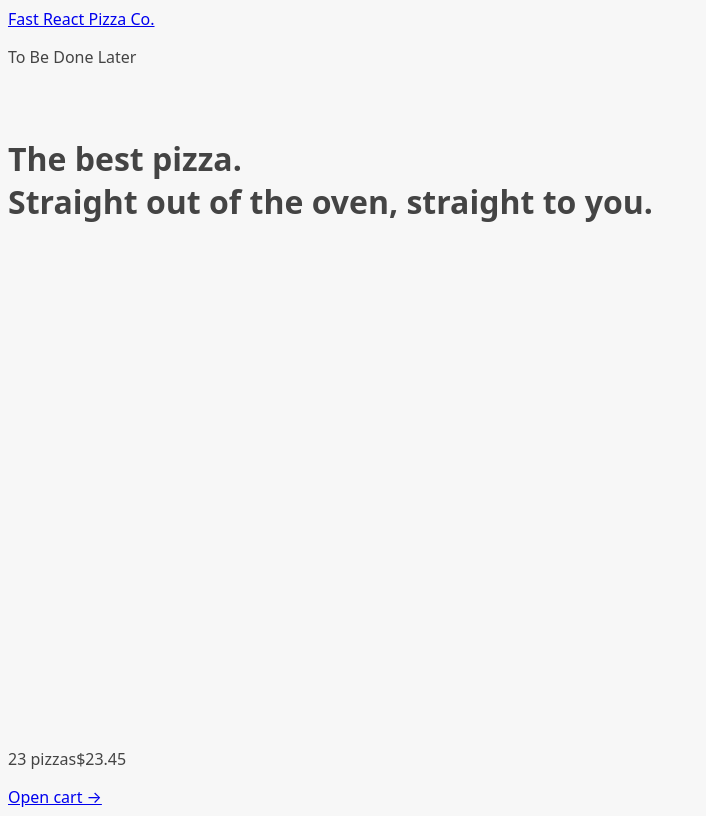
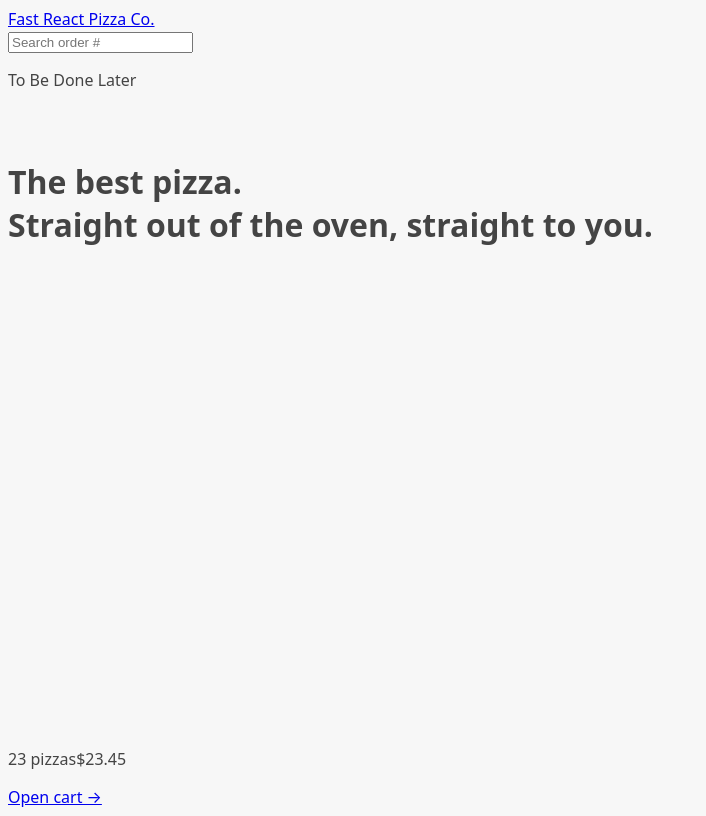
Before and after one commit to CezarLuca/21_fast_react_pizza, a React (Vite) app: page / in a window 1280 px wide. Shown: the whole page, without its empty margins (0-706 px from the left). Built offline with nearby package versions, Linux system fonts and the light colour scheme.

Commit message:
Fetching Orders part 1

```diff
--- a/src/App.jsx
+++ b/src/App.jsx
@@ -23,6 +23,7 @@
                 path: "/menu",
                 element: <Menu />,
                 loader: menuLoader,
+                errorElement: <Error />,
             },
             {
                 path: "/cart",
--- /dev/null
+++ b/src/features/order/SearchOrder.jsx
@@ -0,0 +1,30 @@
+import { useState } from "react";
+import { useNavigate } from "react-router-dom";
+
+function SearchOrder() {
+    const [query, setQuery] = useState("");
+    const navigate = useNavigate();
+
+    function handleSubmit(e) {
+        e.preventDefault();
+        // console.log(`Searching for order #${query}`);
+
+        if (!query) {
+            return;
+        }
+        navigate(`/order/${query}`);
+        setQuery("");
+    }
+
+    return (
+        <form onSubmit={handleSubmit}>
+            <input
+                placeholder="Search order #"
+                value={query}
+                onChange={(e) => setQuery(e.target.value)}
+            />
+        </form>
+    );
+}
+
+export default SearchOrder;
--- a/src/ui/Error.jsx
+++ b/src/ui/Error.jsx
@@ -8,7 +8,7 @@
     return (
         <div>
             <h1>Something went wrong 😢</h1>
-            <p>%MESSAGE%</p>
+            <p>{error.data || error.message}</p>
             <button onClick={() => navigate(-1)}>&larr; Go back</button>
         </div>
     );
--- a/src/ui/Header.jsx
+++ b/src/ui/Header.jsx
@@ -1,9 +1,11 @@
 import { Link } from "react-router-dom";
+import SearchOrder from "../features/order/SearchOrder";
 
 function Header() {
     return (
         <div>
             <Link to="/">Fast React Pizza Co.</Link>
+            <SearchOrder />
             <p>To Be Done Later</p>
         </div>
     );
```
